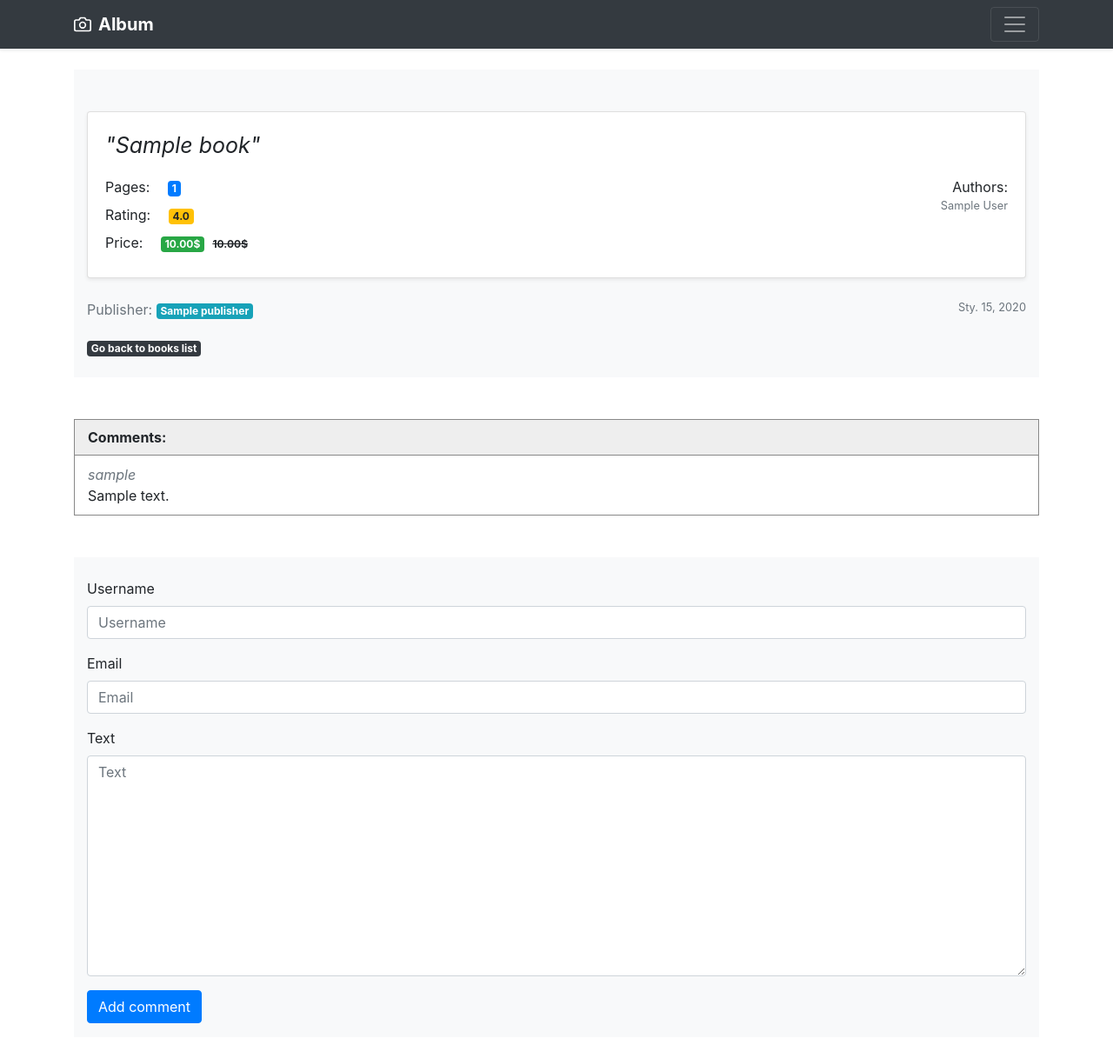
After one commit to re-volted/django-course-11-2019, a Django app: page /books/1/ in a window 1280 px wide. The commit adds this page. Shown: the whole page at 87% size. Run offline with Django 3.2, Linux system fonts and the light colour scheme; tables that the repository leaves empty hold one stand-in row (values such as "Sample post"); some libraries are stand-ins or nearby versions.

Commit message:
Book details with form adding comments.

```diff
--- /dev/null
+++ b/books/forms.py
@@ -0,0 +1,14 @@
+from django import forms
+from books.models import Comment
+
+
+# class CommentForm(forms.Form):
+#     username = forms.CharField(max_length=100)
+#     email = forms.EmailField()
+#     text = forms.CharField(widget=forms.Textarea)
+
+
+class CommentForm(forms.ModelForm):
+    class Meta:
+        model = Comment
+        exclude = ['book']
--- a/books/models.py
+++ b/books/models.py
@@ -22,6 +22,7 @@ class Book(models.Model):
     title = models.CharField(max_length=300)
     pages = models.PositiveIntegerField()
     price = models.DecimalField(max_digits=10, decimal_places=2)
+    price_old = models.DecimalField(max_digits=10, decimal_places=2)
     rating = models.FloatField()
     authors = models.ManyToManyField(Author)
     publisher = models.ForeignKey(Publisher, on_delete=models.CASCADE)
@@ -29,3 +30,9 @@ class Book(models.Model):
 
     def __str__(self):
         return f"{self.title}"
+
+class Comment(models.Model):
+    book = models.ForeignKey(Book, on_delete=models.CASCADE)
+    username = models.CharField(max_length=100)
+    email = models.EmailField()
+    text = models.TextField()
--- /dev/null
+++ b/books/urls.py
@@ -0,0 +1,14 @@
+from django.urls import path
+
+from .views import books_list
+from . import views
+
+app_name = 'books'
+
+urlpatterns = [
+    # /books/
+    # path("", books_list, name="list"),
+    path("", views.ListView.as_view(), name="list"),
+    path("<int:pk>/", views.DetailView.as_view(), name="detail"),
+    path("<int:pk>/comment", views.book_comment, name="comment"),
+]
--- a/books/views.py
+++ b/books/views.py
@@ -1,3 +1,55 @@
+from django.core.paginator import Paginator
+from django.http import HttpResponseRedirect
 from django.shortcuts import render
 
 # Create your views here.
+from django.urls import reverse
+from django.utils import timezone
+from django.views import generic
+from django.views.decorators.http import require_http_methods
+
+from books.forms import CommentForm
+from .models import Book
+
+
+def books_list(req):
+    books = Book.objects.all()
+    page = req.GET.get('page')
+    paginator = Paginator(books, 10)
+    books = paginator.get_page(page)
+
+    return render(
+        request=req,
+        template_name="books/list.html",
+        context={
+            'books': books,
+        }
+    )
+
+
+class ListView(generic.ListView):
+    model = Book
+    context_object_name = "books"
+    template_name = "books/list.html"
+    paginate_by = 20
+
+    def get_queryset(self):
+        return self.model.objects.all()
+
+
+class DetailView(generic.DetailView, generic.FormView):
+    model = Book
+    template_name = "books/details.html"
+    form_class = CommentForm
+
+# POST books/1/comment
+@require_http_methods(["POST"])
+def book_comment(req, pk):
+    form = CommentForm(data=req.POST)
+    if form.is_valid():
+        comment = form.save(commit=False)
+        book = Book.objects.get(pk=pk)
+        comment.book = book
+        comment.save()
+        return HttpResponseRedirect(reverse('books:detail', args=(pk,)))
+    # else TODO
--- a/mysite/settings.py
+++ b/mysite/settings.py
@@ -42,6 +42,7 @@ INSTALLED_APPS = [
     # 'polls',
     'polls.apps.PollsConfig',
     'books.apps.BooksConfig',
+    'bootstrap4',
 ]
 
 MIDDLEWARE = [
--- a/mysite/urls.py
+++ b/mysite/urls.py
@@ -25,6 +25,7 @@ urlpatterns = [
     path('admin/', admin.site.urls),
     path('', generic.TemplateView.as_view(template_name='index.html'), name='index'),
     path('polls/', include('polls.urls')),
+    path('books/', include('books.urls')),
 ] + static(settings.STATIC_URL, document_root=settings.STATIC_ROOT)
 
 urlpatterns += static(settings.MEDIA_URL, document_root=settings.MEDIA_ROOT)
--- a/templates/base.html
+++ b/templates/base.html
@@ -1,12 +1,88 @@
 <!DOCTYPE html>
 <html lang="en">
-<head>
-    <meta charset="UTF-8">
-    <title>Title</title>
-</head>
+  <head>
+    <meta charset="utf-8">
+    <meta name="viewport" content="width=device-width, initial-scale=1, shrink-to-fit=no">
+    <meta name="description" content="">
+    <meta name="author" content="Mark Otto, Jacob Thornton, and Bootstrap contributors">
+    <meta name="generator" content="Jekyll v3.8.5">
+    <title>Books app</title>
+
+    <link rel="canonical" href="https://getbootstrap.com/docs/4.3/examples/album/">
+
+    <!-- Bootstrap core CSS -->
+    <link rel="stylesheet" href="https://stackpath.bootstrapcdn.com/bootstrap/4.3.1/css/bootstrap.min.css" integrity="sha384-ggOyR0iXCbMQv3Xipma34MD+dH/1fQ784/j6cY/iJTQUOhcWr7x9JvoRxT2MZw1T" crossorigin="anonymous">
+
+
+    <style>
+      .bd-placeholder-img {
+        font-size: 1.125rem;
+        text-anchor: middle;
+        -webkit-user-select: none;
+        -moz-user-select: none;
+        -ms-user-select: none;
+        user-select: none;
+      }
+
+      .book:nth-child(2n+1) {
+        background-color: #f6f6f6;
+      }
+
+      .comment {
+        padding: 10px 0;
+        display: block;
+        width: 100%;
+      }
+
+      .comment:nth-child(2n) {
+        background-color: #fff;
+      }
+
+      @media (min-width: 768px) {
+        .bd-placeholder-img-lg {
+          font-size: 3.5rem;
+        }
+      }
+    </style>
+    <!-- Custom styles for this template -->
+    <link href="album.css" rel="stylesheet">
+  </head>
 <body>
+    <header>
+      <div class="collapse bg-dark" id="navbarHeader">
+        <div class="container">
+          <div class="row">
+            <div class="col-sm-8 col-md-7 py-4">
+              <h4 class="text-white">About</h4>
+              <p class="text-muted">Add some information about the album below, the author, or any other background context. Make it a few sentences long so folks can pick up some informative tidbits. Then, link them off to some social networking sites or contact information.</p>
+            </div>
+            <div class="col-sm-4 offset-md-1 py-4">
+              <h4 class="text-white">Contact</h4>
+              <ul class="list-unstyled">
+                <li><a href="#" class="text-white">Follow on Twitter</a></li>
+                <li><a href="#" class="text-white">Like on Facebook</a></li>
+                <li><a href="#" class="text-white">Email me</a></li>
+              </ul>
+            </div>
+          </div>
+        </div>
+      </div>
+      <div class="navbar navbar-dark bg-dark shadow-sm">
+        <div class="container d-flex justify-content-between">
+          <a href="#" class="navbar-brand d-flex align-items-center">
+            <svg xmlns="http://www.w3.org/2000/svg" width="20" height="20" fill="none" stroke="currentColor" stroke-linecap="round" stroke-linejoin="round" stroke-width="2" aria-hidden="true" class="mr-2" viewBox="0 0 24 24" focusable="false"><path d="M23 19a2 2 0 0 1-2 2H3a2 2 0 0 1-2-2V8a2 2 0 0 1 2-2h4l2-3h6l2 3h4a2 2 0 0 1 2 2z"/><circle cx="12" cy="13" r="4"/></svg>
+            <strong>Album</strong>
+          </a>
+          <button class="navbar-toggler" type="button" data-toggle="collapse" data-target="#navbarHeader" aria-controls="navbarHeader" aria-expanded="false" aria-label="Toggle navigation">
+            <span class="navbar-toggler-icon"></span>
+          </button>
+        </div>
+      </div>
+    </header>
+    <div class="container py-4">
     {% block content %}
 
     {% endblock %}
+    </div>
 </body>
 </html>
--- /dev/null
+++ b/templates/books/details.html
@@ -0,0 +1,82 @@
+{% extends 'base.html' %}
+{% load bootstrap4 %}
+
+{% block content %}
+<div class="pt-5 pb-3 bg-light">
+    <div class="container">
+      <div class="row">
+        <div class="col-md-12">
+          <div class="card mb-4 shadow-sm">
+            <div class="card-body">
+              <p class="card-text" style="font-size:25px;font-style:italic;">"{{book.title}}"</p>
+              <div class="d-flex justify-content-between align-items-start">
+                  <div class="d-flex flex-column align-items-start">
+                      <div class="mb-2">
+                          <span class="text-lead mr-3">Pages:</span>
+                          <small class="badge badge-primary">{{book.pages}}</small>
+                      </div>
+                      <div class="mb-2">
+                          <span class="text-lead mr-3">Rating:</span>
+                          <small class="badge badge-warning">{{book.rating}}</small>
+                      </div>
+                      <div class="mb-2">
+                          <span class="text-lead mr-3">Price:</span>
+                          <small class="badge badge-success">{{book.price}}$</small>
+                          <small class="badge badge-alert" style="text-decoration: line-through;">{{book.price_old}}$</small>
+                      </div>
+                  </div>
+                  <div class="d-flex flex-column align-items-end">
+                      {% if book.authors.all %}
+                          <span class="text-lead">Authors:</span>
+                          {% for author in book.authors.all %}
+                            <small class="text-muted">{{author}}</small>
+                          {% endfor %}
+                      {% else %}
+                        <p>No authors of this book.</p>
+                      {% endif %}
+                  </div>
+              </div>
+            </div>
+          </div>
+        </div>
+      </div>
+        <div class="d-flex justify-content-between">
+            <span class="d-block text-muted">Publisher: <small class="badge badge-info">{{book.publisher}}</small></span>
+            <small class="d-block text-muted">{{book.pub_date}}</small>
+        </div>
+        <a class="my-4 badge badge-dark" style="display:inline-block;" href="{% url 'books:list' %}">Go back to books list</a>
+
+        <div class="row py-4" style="background-color:white;"></div>
+
+        <div class="row" style="border:1px solid #888;">
+            <div class="col-md-12 py-2 font-weight-bold" style="background-color:#eee;border-bottom:1px solid #888;">
+                Comments:
+            </div>
+            {% for comment in book.comment_set.all %}
+            <div class="comment">
+                <div class="col-md-2 font-italic text-muted">
+                    {{comment.username}}
+                </div>
+                <div class="col-md-10">
+                    {{comment.text}}
+                </div>
+            </div>
+            {% endfor %}
+        </div>
+
+        <div class="row py-4" style="background-color:white;"></div>
+
+        <div class="row mt-4">
+            <div class="col-12">
+                <form action="{% url 'books:comment' book.id %}" method="POST" class="form" id="form">
+                    {% csrf_token %}
+                    {% bootstrap_form form %}
+                </form>
+                <button class="btn btn-primary" form="form" type="submit">Add comment</button>
+            </div>
+        </div>
+    </div>
+  </div>
+<div>
+</div>
+{% endblock %}
```
Also changed, not shown: templates/books/list.html (added, +39 -0 lines), books/migrations/0002_book_price_old.py (added), books/migrations/0003_comment.py (added), locale/en/LC_MESSAGES/django.po, locale/pl/LC_MESSAGES/django.po.
